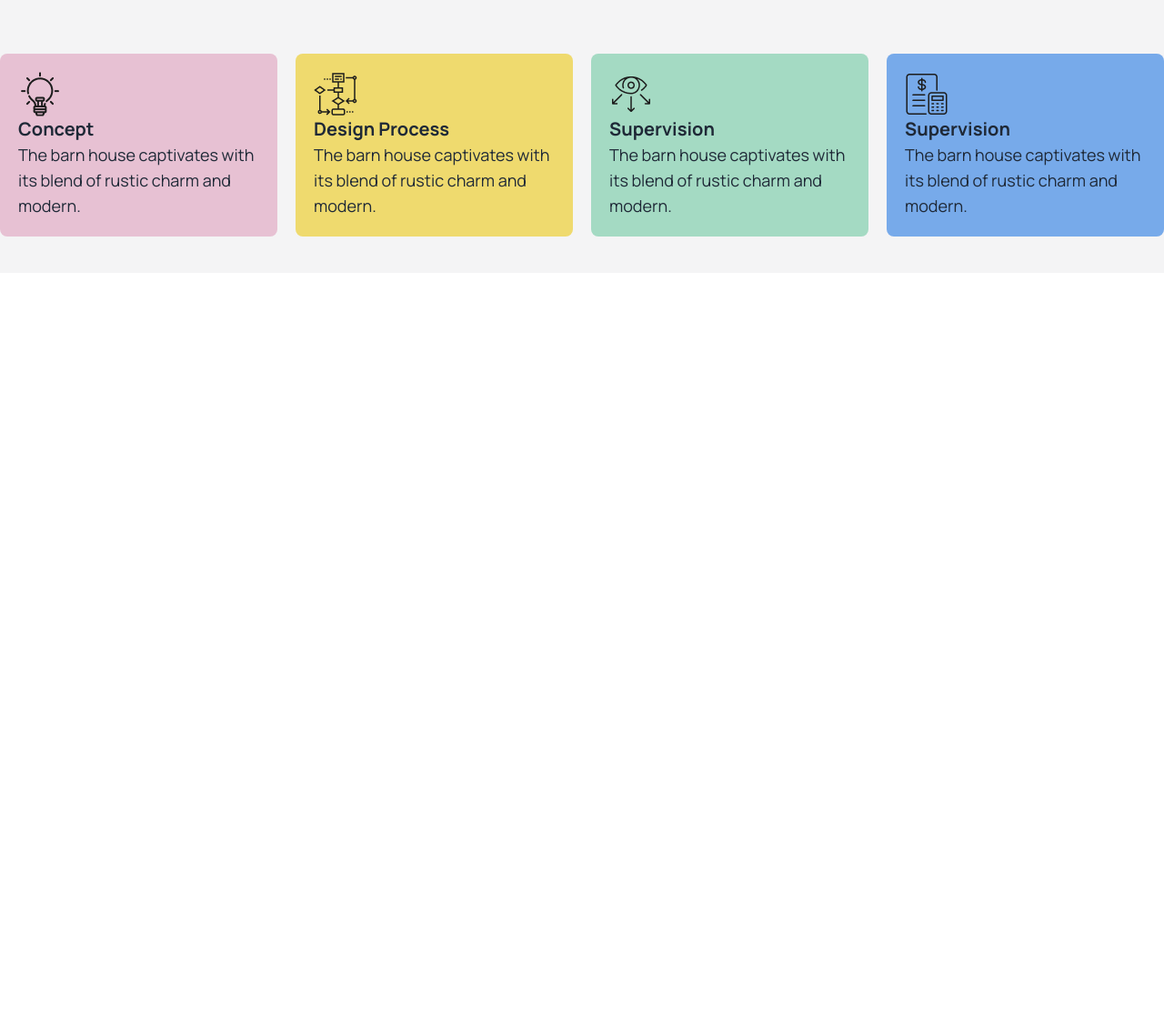
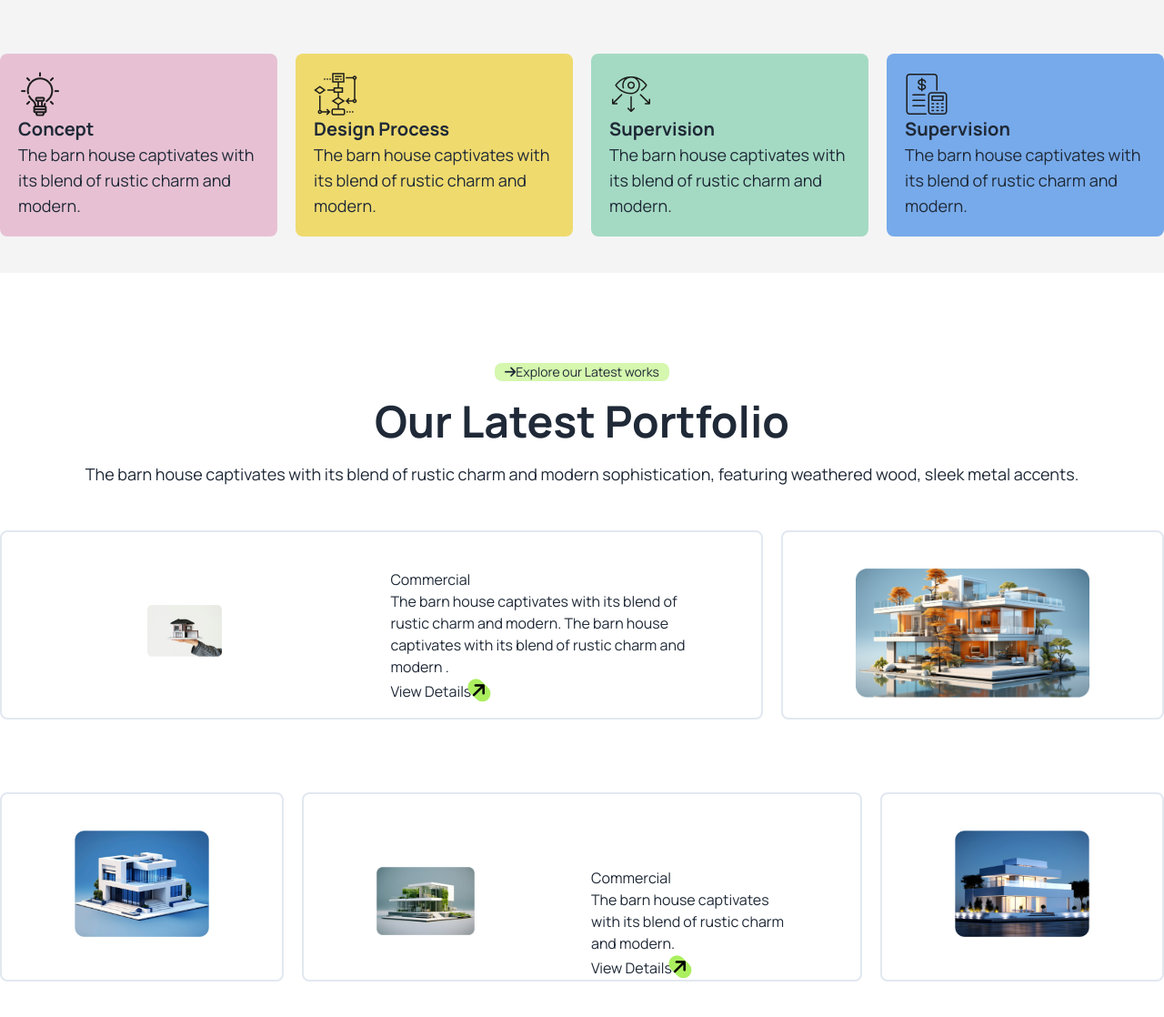
Before and after one commit to anisabristy/assinment-3, a plain HTML site: page index.html in a window 1280 px wide. Shown: the part 1546-2664 px from the top of the page at 91% size. Before the commit the page ends 1846 px from the top, so only its background shows below. Drawn offline with nearby package versions, Linux system fonts and the light colour scheme.

Commit message:
3rd part

```diff
--- a/index.html
+++ b/index.html
@@ -163,7 +163,48 @@
           </div>
 
       </section>
+      <section class="md:container md:mx-auto text-center mt-10 lg:mt-24">
+        <button class="bg-flat-primary-bg rounded-lg  w-48 mb-5 text-xs lg:text-sm "><i class="fa-solid fa-arrow-right"></i>Explore our Latest works</button>
+        <h1 class=" md:text-5xl test-3xl font-bold mb-5">Our Latest Portfolio</h1>
+        <p class="mb-2 md:text-lg text-xs">The barn house captivates with its blend of rustic charm and modern sophistication, featuring weathered wood, sleek metal accents.</p>
 
+          <div class="flex flex-col lg:flex-row gap-5">
+        <div class="w-full mb-10 lg:w-2/3 grid grid-cols-1 lg:grid-cols-2 gap-5 mt-10 p-10 lg:p-20 border-2 border-slate-200 rounded-lg lg:h-52 ">
+           <div class=" w-full lg:w-1/2 lg:ml-20 lg:-mt-10">
+              <img class="w-full lg:w-1/2 mt-10" src="./assets/img1.png" alt="">
+           </div>
+           <div class="text-left lg:-mt-10 w-full">
+            <h4>Commercial</h4>
+            <p>The barn house captivates with its blend of rustic charm and modern. The barn house captivates with its blend of rustic charm and modern .</p>
+            <button>View Details<i class="fa-solid fa-arrow-right -rotate-45 text-xl bg-flat-primary text-black rounded-3xl"></i></button>
+           </div>
+           </div>
+
+           <div class="w-full lg:w-1/3  mt-10 p-10 lg:p-20 border-2 border-slate-200 rounded-lg lg:h-52">
+            <img class="lg:-mt-10 max-h-40 w-full mt-10" src="./assets/img2.png" alt="">
+          </div>
+        </div>
+        <div class="flex mb-10 gap-5 flex-col lg:flex-row">
+          <div class="w-full lg:w-1/4  mt-10 p-10 lg:p-20 border-2 border-slate-200 rounded-lg lg:h-52">
+            <img class="lg:-mt-10 max-h-40 w-full mt-10" src="./assets/img3.png" alt="">
+          </div>
+          <div class="w-full lg:w-2/4 grid grid-cols-1 lg:grid-cols-2 gap-5 mt-10 p-10 lg:p-20 border-2 border-slate-200 rounded-lg lg:h-52">
+            <div class="lg:-mt-10">
+              <img class="max-h-40 w-full lg:w-1/2 mt-10" src="./assets/img4.png" alt="">
+            </div>
+            <div class="text-left w-full ">
+              <h4>Commercial</h4>
+              <p>The barn house captivates with its blend of rustic charm and modern. </p>
+              <button>View Details<i class="fa-solid fa-arrow-right -rotate-45 text-xl bg-flat-primary text-black rounded-3xl"></i></button>
+
+            </div>
+          </div>
+          <div class="w-full lg:w-1/4  lg:mt-10 p-10 lg:p-20 border-2 border-slate-200 rounded-lg lg:h-52 ">
+            <img class="lg:-mt-10 max-h-40 w-full mt-10" src="./assets/img5.png" alt="">
+          </div>
+        </div>
+
+</section>
 
 
 
```
Also changed, not shown: assets/bg.jpg (deleted).
